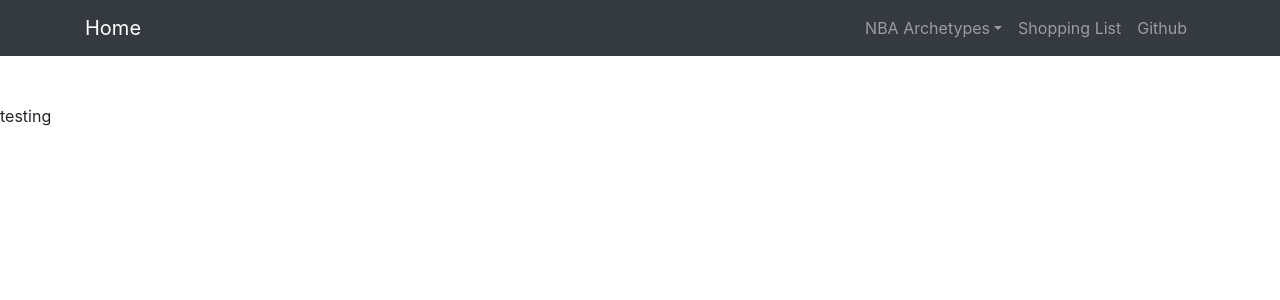
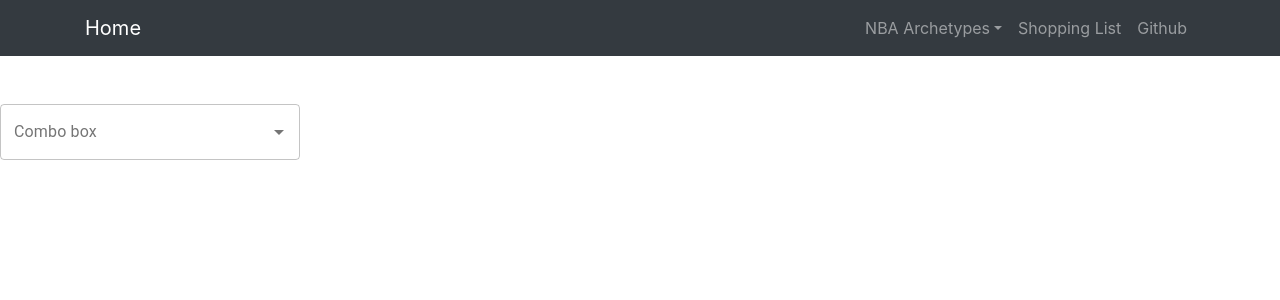
Before and after one commit to androidmage/MERN_App, a React (Create React App) app in the folder client/: page /players in a window 1280 px wide. Shown: the top 300 px of the page. Built offline with nearby package versions, Linux system fonts and the light colour scheme; no server answers.

Commit message:
Added autocomplete for player names
- Setup redux for player information
- Added autocomplete for player names
- Imported material ui core and lab

```diff
--- /dev/null
+++ b/client/src/actions/playerActions.js
@@ -0,0 +1,13 @@
+import { GET_NAMES } from './types';
+import axios from 'axios';
+
+export const getNames = () => dispatch => {
+    axios
+        .get('/api/players/names')
+        .then(res =>
+            dispatch({
+                type: GET_NAMES,
+                payload: res.data
+            })
+        );
+};
--- a/client/src/actions/types.js
+++ b/client/src/actions/types.js
@@ -2,3 +2,5 @@ export const GET_ITEMS = 'GET_ITEMS';
 export const ADD_ITEM = 'ADD_ITEM';
 export const DELETE_ITEM = 'DELETE_ITEM';
 export const ITEMS_LOADING = 'ITEMS_LOADING';
+
+export const GET_NAMES = 'GET_NAMES';
--- /dev/null
+++ b/client/src/components/PlayerAutocomplete.js
@@ -0,0 +1,51 @@
+import React, { Component } from "react";
+import TextField from '@material-ui/core/TextField';
+import Autocomplete from '@material-ui/lab/Autocomplete';
+import { connect } from 'react-redux';
+import { getNames } from '../actions/playerActions';
+import { Button } from 'reactstrap';
+import PropTypes from 'prop-types';
+
+
+const top100Films = [
+  { title: 'The Shawshank Redemption', year: 1994 },
+  { title: 'The Godfather', year: 1972 },
+  { title: 'The Godfather: Part II', year: 1974 }
+];
+
+class PlayerAutocomplete extends Component {
+
+  componentDidMount() {
+    this.props.getNames();
+  }
+
+  test = () => {
+    console.log('names: ' + this.props.names);
+  }
+
+  render() {
+    const names = this.props.names;
+    return (
+      <div>
+        <Autocomplete
+          id="combo-box-demo"
+          options={names}
+          getOptionLabel={(option) => option}
+          style={{ width: 300 }}
+          renderInput={(params) => <TextField {...params} label="Combo box" variant="outlined" />}
+        />
+      </div>
+    );
+  }
+}
+
+PlayerAutocomplete.propTypes = {
+  getNames: PropTypes.func.isRequired,
+  names: PropTypes.array.isRequired
+}
+
+const mapStateToProps = (state) => ({
+  names: state.player.names
+});
+
+export default connect(mapStateToProps, { getNames })(PlayerAutocomplete);
--- a/client/src/pages/PlayerPage.js
+++ b/client/src/pages/PlayerPage.js
@@ -1,7 +1,8 @@
 import React from 'react';
+import PlayerAutocomplete from '../components/PlayerAutocomplete';
 
 const PlayerPage = () => (
-    <p>testing</p>
+    <PlayerAutocomplete/>
 );
 
 export default PlayerPage;
--- a/client/src/reducers/index.js
+++ b/client/src/reducers/index.js
@@ -1,6 +1,7 @@
 import { combineReducers } from 'redux';
 import itemReducer from './itemReducer';
-
+import playerReducer from './playerReducer';
 export default combineReducers({
     item: itemReducer,
+    player: playerReducer
 });
--- /dev/null
+++ b/client/src/reducers/playerReducer.js
@@ -0,0 +1,20 @@
+import { GET_NAMES } from '../actions/types';
+
+const initialState = {
+    names: [],
+    years: [],
+    player: [],
+    loading: false
+}
+
+export default function(state = initialState, action) {
+    switch(action.type) {
+        case GET_NAMES:
+            return {
+                ...state,
+                names: action.payload,
+            }
+        default:
+            return state;
+    }
+}
--- a/package.json
+++ b/package.json
@@ -23,6 +23,8 @@
   },
   "homepage": "https://github.com/androidmage/MERN_Tutorial#readme",
   "dependencies": {
+    "@material-ui/core": "^4.11.0",
+    "@material-ui/lab": "^4.0.0-alpha.56",
     "concurrently": "^5.2.0",
     "express": "^4.17.1",
     "mongoose": "^5.9.18",
```
Also changed, not shown: 1 other file (tests, documents, lock files or other folders).
